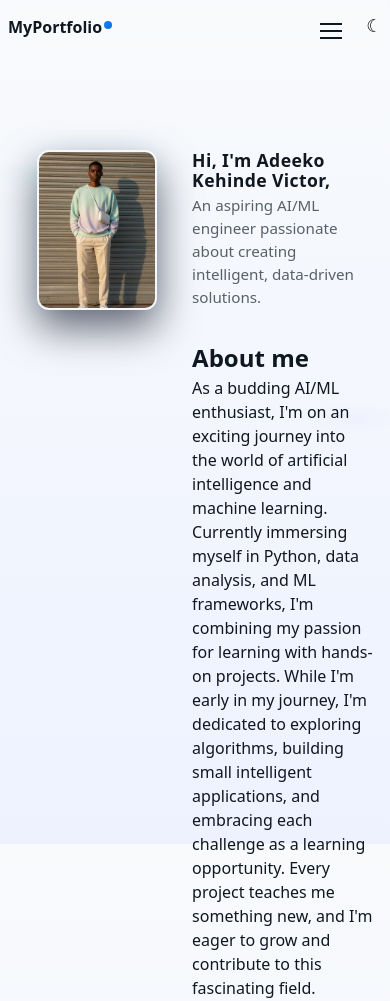
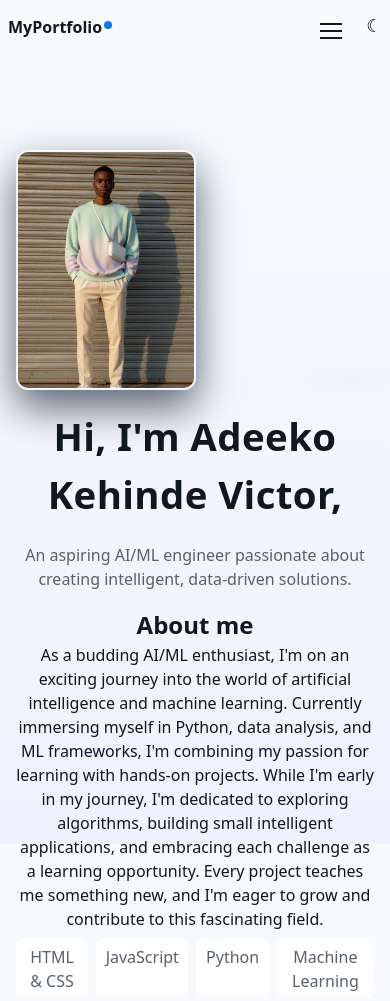
Before and after one commit to Bemaa01/Web-Tutorial, a plain HTML site: page Personal Portfolio/index.html in a window 390 px wide. Shown: the top 1001 px of the page. Drawn offline with Linux system fonts and the light colour scheme.

Commit message:
Clean up mobile styles in hero section
Removed unnecessary styles for mobile view in the hero section.

```diff
--- a/Personal Portfolio/style.css
+++ b/Personal Portfolio/style.css
@@ -81,16 +81,7 @@ html[data-theme="dark"] body, :root[data-theme="dark"] body, body[data-theme="da
 
 @media (max-width:480px){
 	.profile-photo{width:180px;height:240px}
-
-	/* Keep only title and lead beside image on phones */
-	.hero-grid{display:block;text-align:left}
-	.hero-photo{float:left;width:45%;margin-right:15px;margin-bottom:15px}
-	.hero-content{overflow:hidden}
-	.hero-content h1{font-size:1.1rem;line-height:1.15;margin-bottom:0.25rem}
-	.hero-content .lead, p.lead{font-size:0.95rem;margin:0 0 1rem 0}
-	.about-brief{clear:both;padding-top:1rem}
-	/* Slightly smaller profile image to improve fit */
-	.profile-photo{width:120px;height:160px}
+}
 }
 
 .btn{display:inline-block;background:linear-gradient(90deg,var(--accent),var(--accent-2));color:#04121a;padding:0.55rem 1rem;border-radius:10px;text-decoration:none;font-weight:600;box-shadow:0 6px 18px rgba(12,18,28,0.6),0 0 18px rgba(34,211,238,0.06);transition:transform .16s,box-shadow .16s}
```
